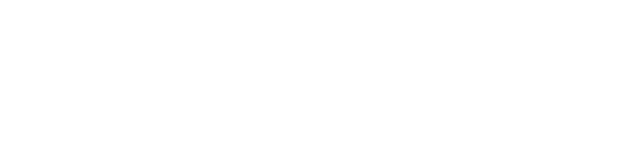
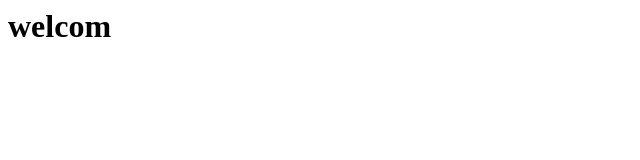
Before and after one commit to yoseftsegaye/git-one, a plain HTML site: page index.html in a window 1280 px wide. Shown: the whole page, without its empty margins (0-640 px from the left). Drawn offline with Linux system fonts and the light colour scheme.

Commit message:
added header

```diff
--- a/index.html
+++ b/index.html
@@ -7,7 +7,7 @@
 </head>
 
 <body>
-
+    <h1>welcom</h1>
 </body>
 
 </html>
```
